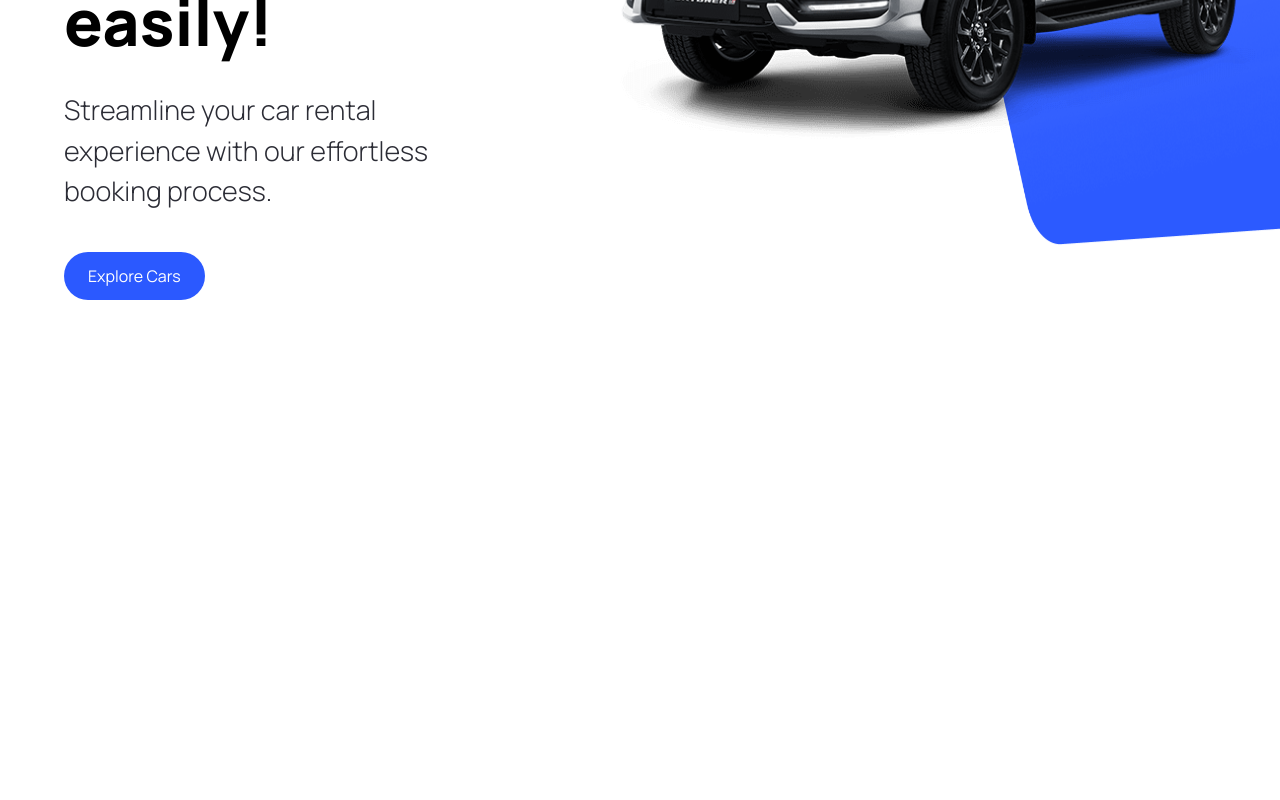
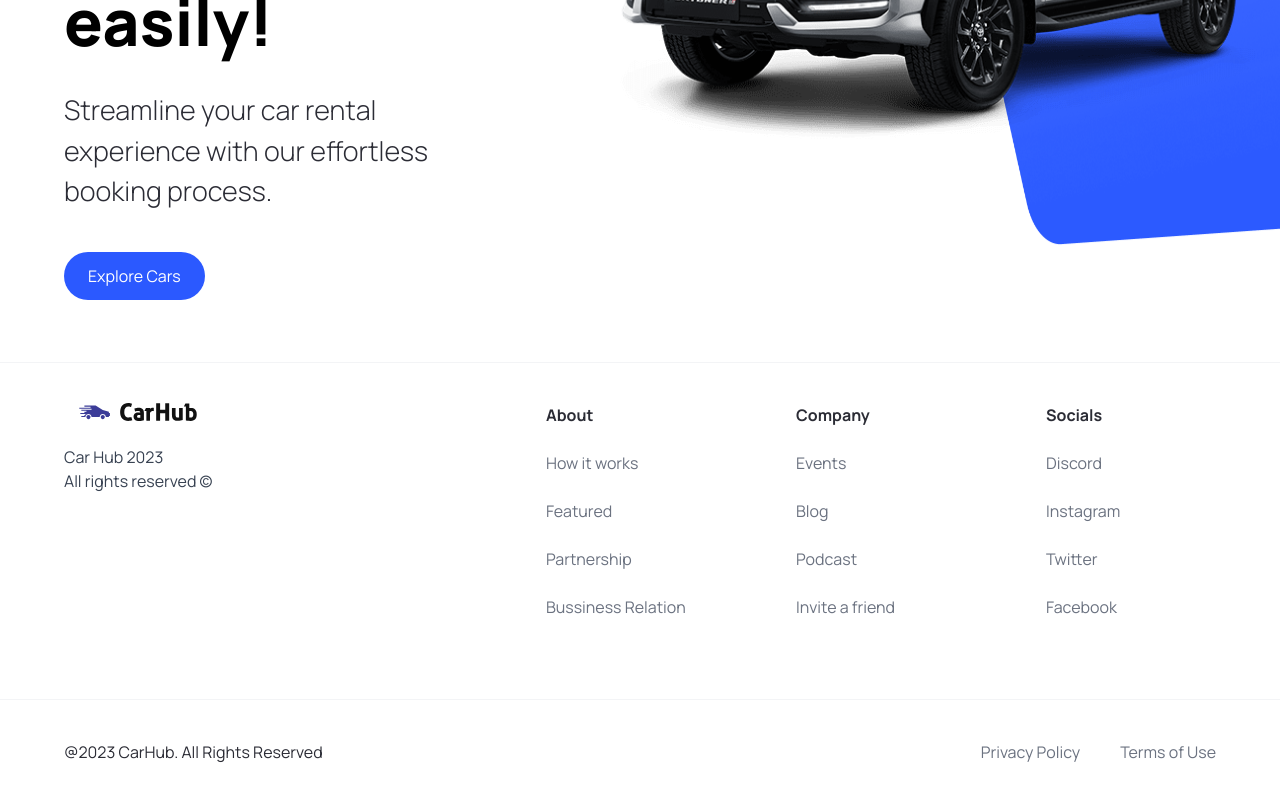
Before and after one commit to RaphaelBorba/Car-Hub, a Next.js app: page / in a window 1280 px wide. Shown: the part 458-1258 px from the top of the page. Before the commit the page ends 800 px from the top, so only its background shows below. Built offline with nearby package versions, Linux system fonts and the light colour scheme.

Commit message:
feat: Footer

```diff
--- a/src/components/Footer.tsx
+++ b/src/components/Footer.tsx
@@ -1,9 +1,48 @@
+import Image from "next/image"
+import Link from "next/link"
+import { footerLinks } from "@/constants"
 
 
+export default function Footer() {
+    return (
+        <footer className="flex flex-col text-black-100 mt-5 border-t border-gray-100">
+            <div className="flex max-md:flex-col flex-wrap justify-between gap-5 sm:px-16 px-6 py-10">
 
-export default function Footer(){
-    return(
-        <footer>
+                <div className="flex flex-col justify-start items-center gap-6">
+
+                    <Image src={"/logo.svg"} alt="Logo" width={118} height={18} className="object-contain" />
+                    <p className="text-base text-gray-700">Car Hub 2023 <br />All rights reserved &copy;</p>
+
+                </div>
+
+                <div className="footer__links">
+
+                    {footerLinks.map((link) => (
+                        <div key={link.title} className="footer__link">
+                            <h3 className="font-bold">{link.title}</h3>
+                            {link.links.map((item) => (
+                                <Link
+                                    key={item.title}
+                                    href={item.url}
+                                    className="text-gray-500"
+                                >
+                                    {item.title}
+                                </Link>
+                            ))}
+                        </div>
+                    ))}
+                </div>
+            </div>
+            <div
+                className="flex justify-between items-center flex-wrap mt-10 border-t border-gray-100 sm:px-16 px-6 py-10"
+            >
+                <p>@2023 CarHub. All Rights Reserved</p>
+                <div className="footer__copyrights-link">
+                    <Link href="/" className="text-gray-500">Privacy Policy</Link>
+                    <Link href="/" className="text-gray-500">Terms of Use</Link>
+                </div>
+            </div>
+
 
         </footer>
     )
--- /dev/null
+++ b/src/constants/index.ts
@@ -0,0 +1,101 @@
+export const manufacturers = [
+    "Acura",
+    "Alfa Romeo",
+    "Aston Martin",
+    "Audi",
+    "Bentley",
+    "BMW",
+    "Buick",
+    "Cadillac",
+    "Chevrolet",
+    "Chrysler",
+    "Citroen",
+    "Dodge",
+    "Ferrari",
+    "Fiat",
+    "Ford",
+    "GMC",
+    "Honda",
+    "Hyundai",
+    "Infiniti",
+    "Jaguar",
+    "Jeep",
+    "Kia",
+    "Lamborghini",
+    "Land Rover",
+    "Lexus",
+    "Lincoln",
+    "Maserati",
+    "Mazda",
+    "McLaren",
+    "Mercedes-Benz",
+    "MINI",
+    "Mitsubishi",
+    "Nissan",
+    "Porsche",
+    "Ram",
+    "Rolls-Royce",
+    "Subaru",
+    "Tesla",
+    "Toyota",
+    "Volkswagen",
+    "Volvo",
+  ];
+
+  export const yearsOfProduction = [
+    { title: "Year", value: "" },
+    { title: "2015", value: "2015" },
+    { title: "2016", value: "2016" },
+    { title: "2017", value: "2017" },
+    { title: "2018", value: "2018" },
+    { title: "2019", value: "2019" },
+    { title: "2020", value: "2020" },
+    { title: "2021", value: "2021" },
+    { title: "2022", value: "2022" },
+    { title: "2023", value: "2023" },
+  ];
+
+  export const fuels = [
+    {
+      title: "Fuel",
+      value: "",
+    },
+    {
+      title: "Gas",
+      value: "Gas",
+    },
+    {
+      title: "Electricity",
+      value: "Electricity",
+    },
+  ];
+
+  export const footerLinks = [
+    {
+      title: "About",
+      links: [
+        { title: "How it works", url: "/" },
+        { title: "Featured", url: "/" },
+        { title: "Partnership", url: "/" },
+        { title: "Bussiness Relation", url: "/" },
+      ],
+    },
+    {
+      title: "Company",
+      links: [
+        { title: "Events", url: "/" },
+        { title: "Blog", url: "/" },
+        { title: "Podcast", url: "/" },
+        { title: "Invite a friend", url: "/" },
+      ],
+    },
+    {
+      title: "Socials",
+      links: [
+        { title: "Discord", url: "/" },
+        { title: "Instagram", url: "/" },
+        { title: "Twitter", url: "/" },
+        { title: "Facebook", url: "/" },
+      ],
+    },
+  ];
```
